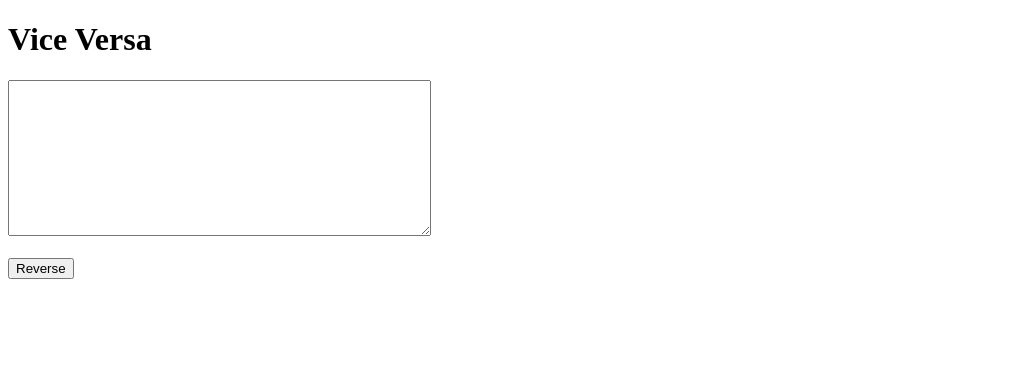
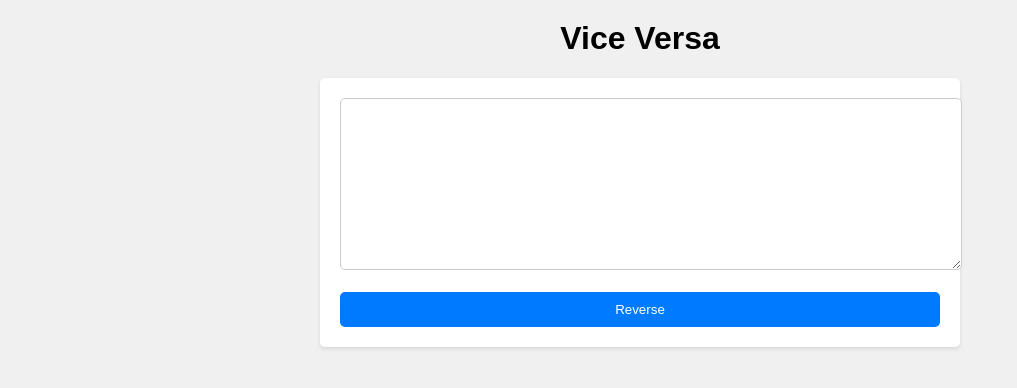
Before and after one commit to ViktorBZKL/Web-Developer-Course, a Django app: page / in a window 1280 px wide. Shown: the top 388 px of the page, without its empty margins (0-1017 px from the left). Run offline with Django 4.2, Linux system fonts and the light colour scheme.

Commit message:
Добавлены стили

```diff
--- /dev/null
+++ b/DjangoProject/viceversa-project/static/viceversa/css/home.css
@@ -0,0 +1,35 @@
+body {
+    font-family: Arial, sans-serif;
+    background-color: #f0f0f0;
+    margin: 0;
+    padding: 0;
+}
+h1 {
+    text-align: center;
+    margin-top: 20px;
+}
+form {
+    max-width: 600px;
+    margin: 20px auto;
+    padding: 20px;
+    background-color: #fff;
+    border-radius: 5px;
+    box-shadow: 0 2px 4px rgba(0, 0, 0, 0.1);
+}
+textarea {
+    width: 100%;
+    padding: 10px;
+    border: 1px solid #ccc;
+    border-radius: 5px;
+    resize: vertical;
+}
+input[type="submit"] {
+    display: block;
+    width: 100%;
+    padding: 10px;
+    background-color: #007bff;
+    color: #fff;
+    border: none;
+    border-radius: 5px;
+    cursor: pointer;
+}
--- a/DjangoProject/viceversa-project/templates/home.html
+++ b/DjangoProject/viceversa-project/templates/home.html
@@ -3,7 +3,10 @@
 <head>
     <meta charset="UTF-8">
     <meta name="viewport" content="width=device-width, initial-scale=1.0">
-    <title>Document</title>
+    <title>Home</title>
+    {% load static %}
+
+    <link rel="stylesheet" type="text/css" href="{% static 'viceversa/css/home.css' %}">
 </head>
 <body>
     <h1>Vice Versa</h1>
--- a/DjangoProject/viceversa-project/templates/reverse.html
+++ b/DjangoProject/viceversa-project/templates/reverse.html
@@ -3,7 +3,10 @@
 <head>
     <meta charset="UTF-8">
     <meta name="viewport" content="width=device-width, initial-scale=1.0">
-    <title>Document</title>
+    <title>Reversed</title>
+    {% load static %}
+
+    <link rel="stylesheet" type="text/css" href="{% static 'viceversa/css/reverse.css' %}">
 </head>
 <body>
     <h1>Original text has {{numwords}} words</h1>
```
Also changed, not shown: DjangoProject/viceversa-project/static/viceversa/css/reverse.css (added, +18 -0 lines), DjangoProject/viceversa-project/viceversa/settings.py (+6 -1 lines).
